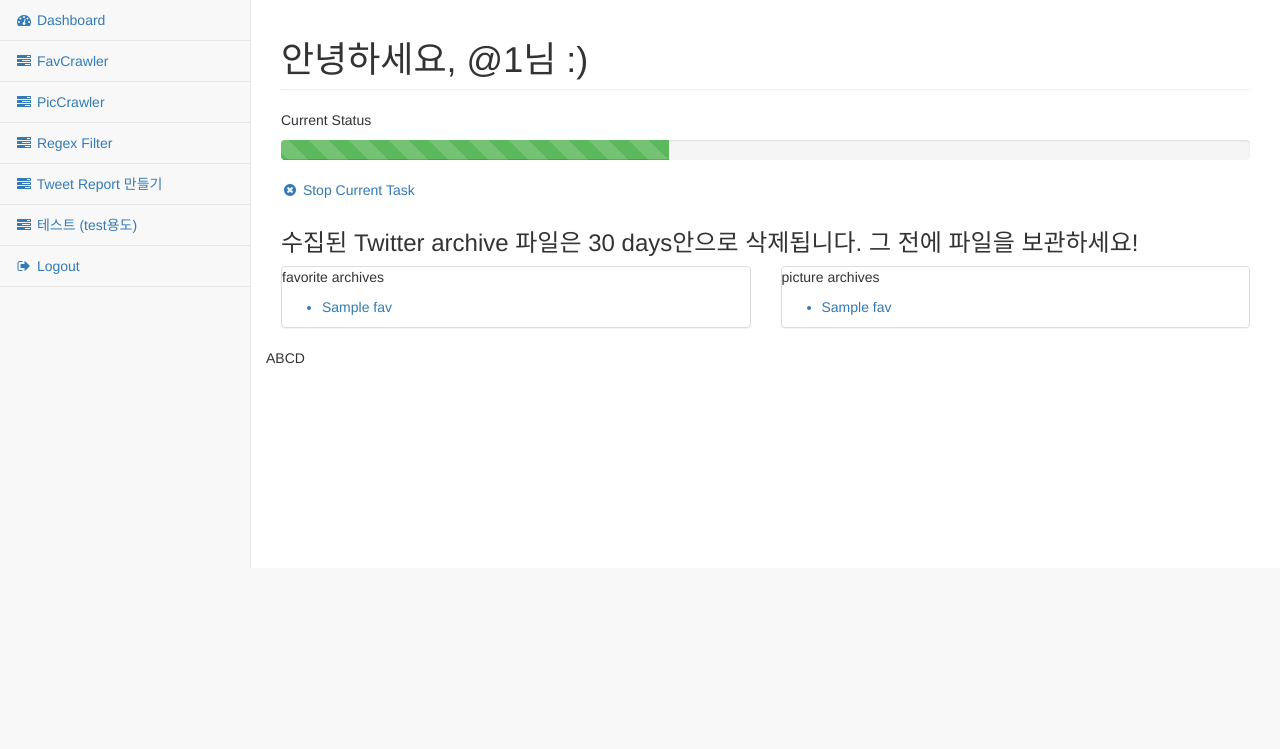
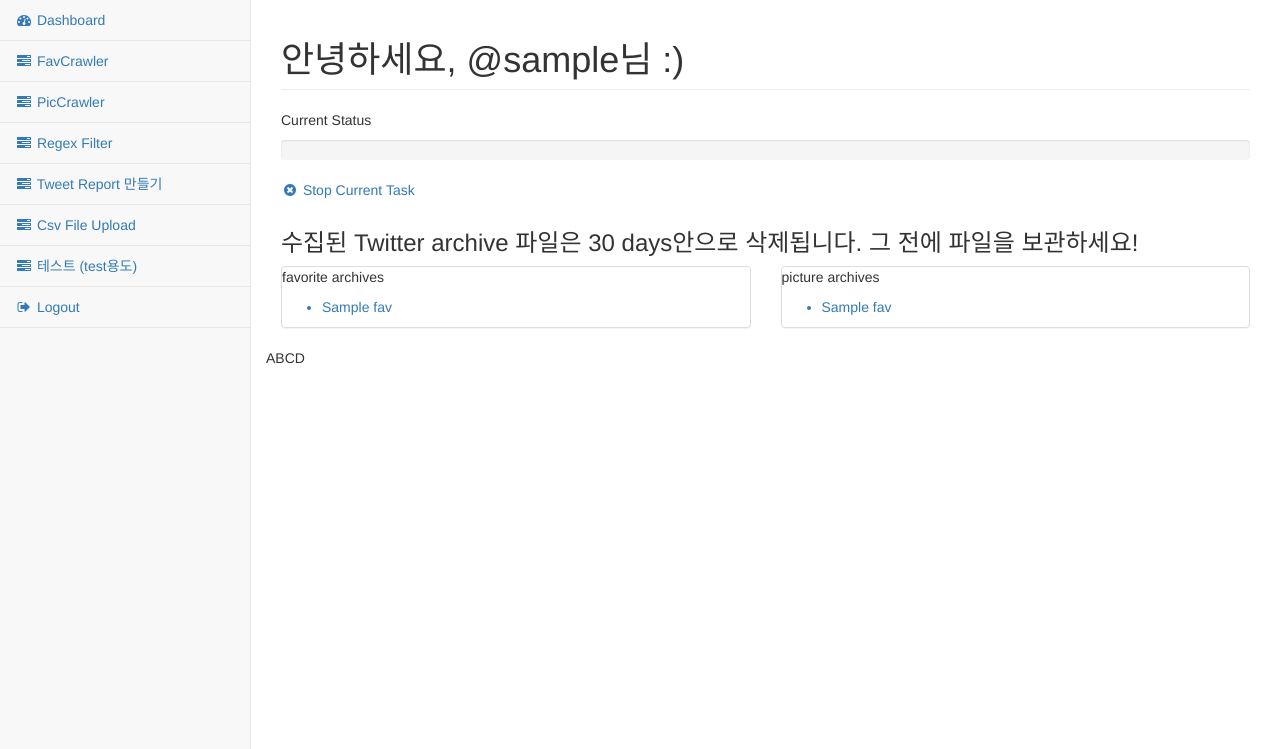
Before and after one commit to kuna/twfavcrawler, a Django app: template crawler/templates/dashboard.htm in a window 1280 px wide. Shown: the part 51-800 px from the top of the page. Run offline with Django 3.2, Linux system fonts and the light colour scheme; the template is opened without the code that fills it: most values are stand-ins (such as "Sample title", 1, 10 or a date in 2020); parts of the project's set-up code (start-up, migrations or seed data) failed here and were passed over; some libraries are stand-ins or nearby versions.

Commit message:
dashboard usable, test tweet okay

```diff
--- a/crawler/static/js/dashboard.js
+++ b/crawler/static/js/dashboard.js
@@ -54,7 +54,7 @@ $(function() {
 		});
 	});
 
-	setInterval(2000, function () {
+	setInterval(function () {
 		// crawl current status from server
 		$.getJSON("/api/status/" + userid + "/", {
 		})
@@ -73,5 +73,5 @@ $(function() {
 		.fail(function () {
 			console.log("failed to retrieve status of user " + userid);
 		});
-	});
+	}, 2000);
 });
--- a/crawler/static/js/sb-admin-2.js
+++ b/crawler/static/js/sb-admin-2.js
@@ -1,6 +1,6 @@
 $(function() {
 
-    $('#side-menu').metisMenu();
+//    $('#side-menu').metisMenu();
 
 });
 
--- a/crawler/templates/dashboard.htm
+++ b/crawler/templates/dashboard.htm
@@ -79,25 +79,28 @@
             <!-- /.navbar-top-links -->
 
             <div class="navbar-default sidebar" role="navigation">
-                <div class="sidebar-nav navbar-collapse">
+                <div class="sidebar-nav navbar-collapse collapse">
                     <ul class="nav" id="side-menu">
                         <li>
                             <a href="/dashboard/"><i class="fa fa-dashboard fa-fw"></i> Dashboard</a>
                         </li>
                         <li>
-                            <a href="#" id=""><i class="fa fa-tasks fa-fw"></i> FavCrawler</a>
+                            <a href="#" id="task_favcrawler"><i class="fa fa-tasks fa-fw"></i> FavCrawler</a>
                         </li>
                         <li>
-                            <a href="#" id=""><i class="fa fa-tasks fa-fw"></i> PicCrawler</a>
+                            <a href="#" id="task_piccrawler"><i class="fa fa-tasks fa-fw"></i> PicCrawler</a>
                         </li>
                         <li>
-                            <a href="#" id=""><i class="fa fa-tasks fa-fw"></i> Regex Filter</a>
+                            <a href="#" id="task_regexfind"><i class="fa fa-tasks fa-fw"></i> Regex Filter</a>
                         </li>
                         <li>
-                            <a href="#" id=""><i class="fa fa-tasks fa-fw"></i> Tweet Report 만들기</a>
+                            <a href="#" id="task_static"><i class="fa fa-tasks fa-fw"></i> Tweet Report 만들기</a>
                         </li>
                         <li>
-                            <a href="#" id=""><i class="fa fa-tasks fa-fw"></i> 테스트 (test용도)</a>
+                            <a href="#" id="task_upload"><i class="fa fa-tasks fa-fw"></i> Csv File Upload</a>
+                        </li>
+                        <li>
+                            <a href="#" id="task_test"><i class="fa fa-tasks fa-fw"></i> 테스트 (test용도)</a>
                         </li>
                         <li>
                             <a href="/logout/"><i class="fa fa-sign-out fa-fw"></i> Logout</a>
@@ -113,10 +116,10 @@
 	<div id="page-wrapper">
 		<div class="row">
 			<div class="col-lg-12">
-				<h1 class="page-header">안녕하세요, @{{ userid }}님 :)</h1>
+				<h1 class="page-header">안녕하세요, @{{ username }}님 :)</h1>
 				<p>Current Status</p>
 				<div class="progress progress-striped active">
-					<div id="progress_bar" class="progress-bar progress-bar-success" role="progressbar" aria-valuenow="40" aria-valuemin="0" aria-valuemax="100" style="width: 40%">
+					<div id="progress_bar" class="progress-bar progress-bar-success" role="progressbar" aria-valuenow="0" aria-valuemin="0" aria-valuemax="100" style="width: 0%">
 						<span id="progress_status" class="sr-only">Please wait ...</span>
 					</div>
 				</div>
--- a/crawler/twitter.py
+++ b/crawler/twitter.py
@@ -1,7 +1,7 @@
 import tweepy
 import private
 import csv
-import models
+from models import *
 import time
 import threading
 import os
@@ -12,8 +12,8 @@ def CreateBasicAuth():
     auth = tweepy.OAuthHandler(private.consumer_token, private.consumer_secret)
     return auth
 
-def CreateApi(auth, access_token):
-    print access_token
+def CreateApi(access_token):
+    auth = CreateBasicAuth()
     auth.set_access_token(access_token[0], access_token[1])
     api = tweepy.API(auth)
     return api
--- a/crawler/urls.py
+++ b/crawler/urls.py
@@ -8,7 +8,7 @@ urlpatterns = [
     url(r'^auth/$', views.auth, name='auth'),
     url(r'^logout/$', views.logout, name='logout'),
 
-    url(r'^api/status/(?P<userid>[0-9])/$', views.api_getstatus),
+    url(r'^api/status/(?P<userid>[0-9]+)/$', views.api_getstatus),
     url(r'^api/testtwit/$', views.api_testtwit),
     url(r'^api/taskstop/$', views.api_taskstop),
     url(r'^api/favcrawler/$', views.api_favcrawler),
--- a/twfav/settings.py
+++ b/twfav/settings.py
@@ -106,9 +106,9 @@ AUTH_PASSWORD_VALIDATORS = [
 # Internationalization
 # https://docs.djangoproject.com/en/1.9/topics/i18n/
 
-LANGUAGE_CODE = 'en-us'
+LANGUAGE_CODE = 'ko-KR'
 
-TIME_ZONE = 'UTC'
+TIME_ZONE = 'Asia/Seoul'
 
 USE_I18N = True
 
```
Also changed, not shown: crawler/models.py (+6 -2 lines), crawler/views.py (+12 -12 lines), crawler/migrations/0001_initial.py (added), 1 other file.
